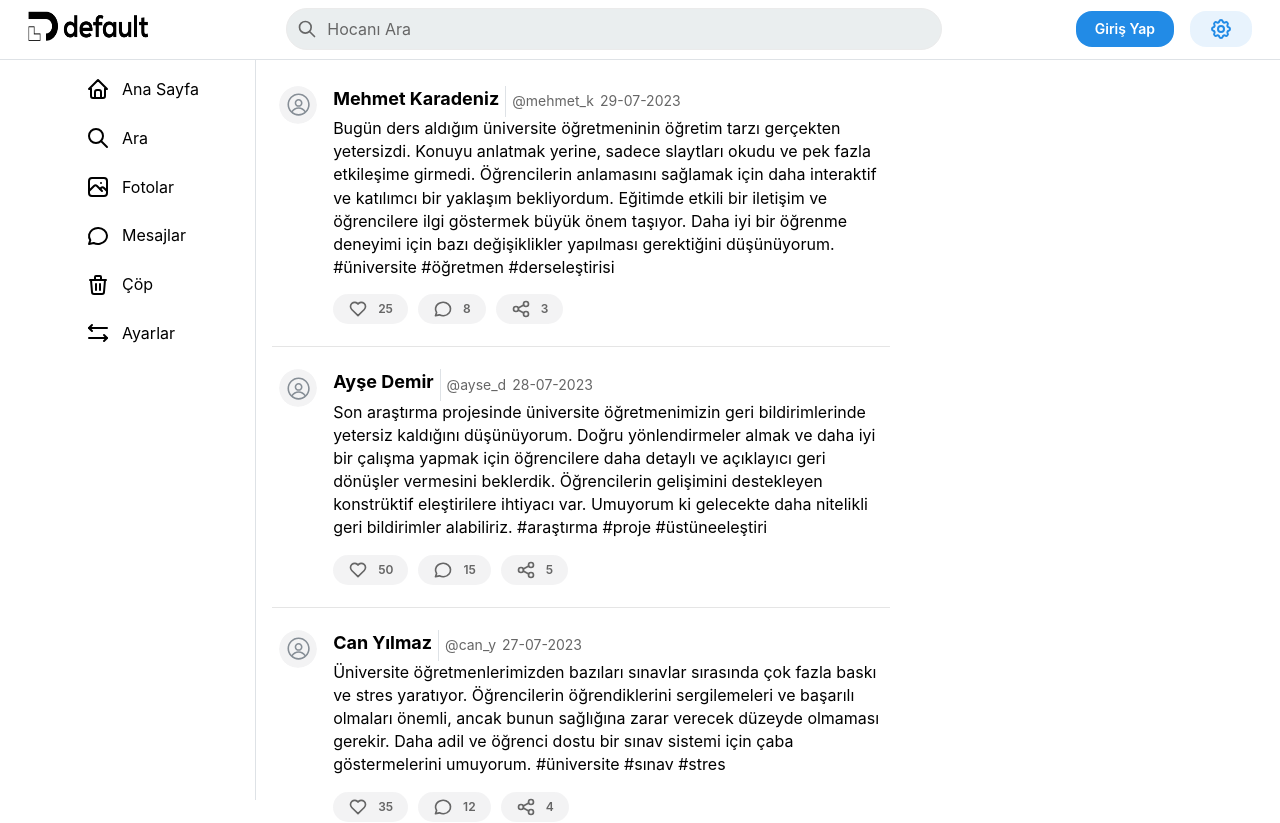
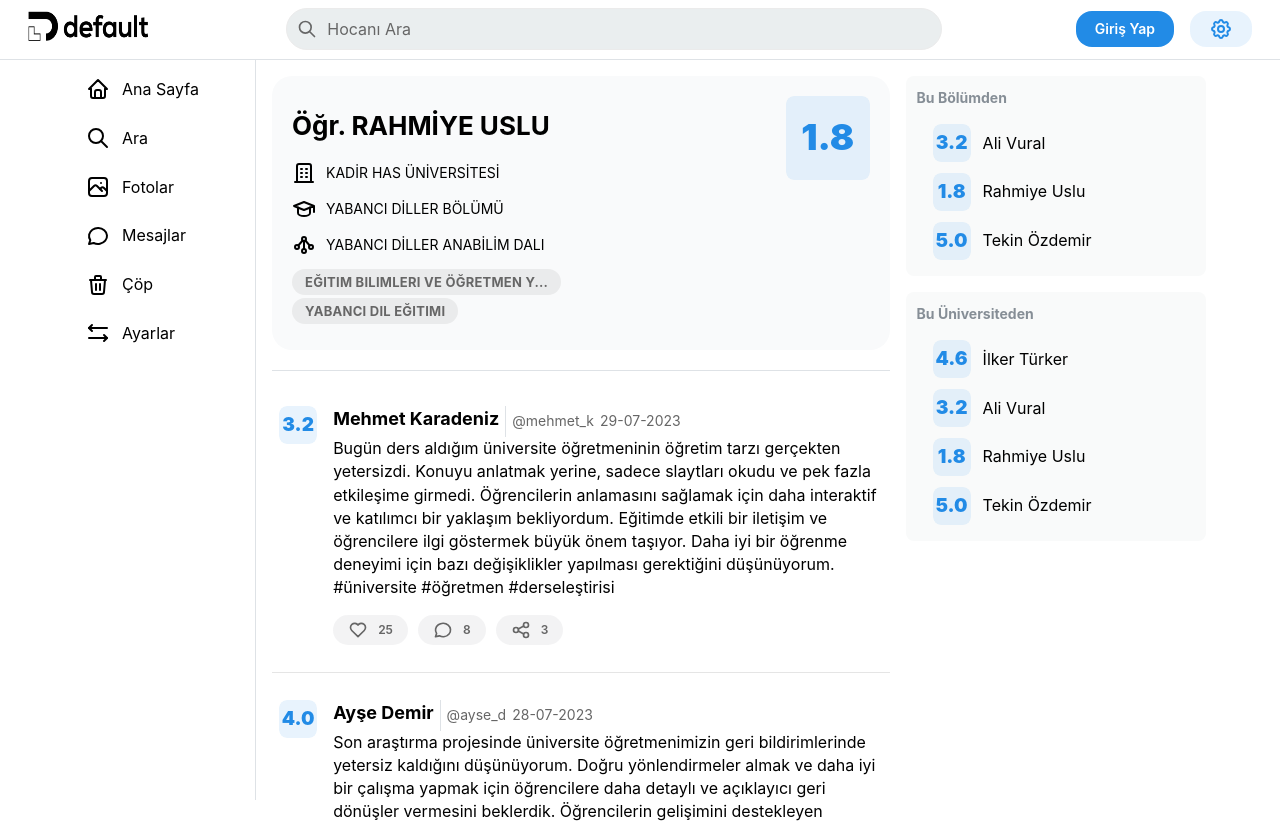
Before and after one commit to hmtcelik/hocani-notla-v2, a Next.js app: page /doctor/123456 in a window 1280 px wide. Shown: the top 823 px of the page. Built offline with nearby package versions, Linux system fonts and the light colour scheme.

Commit message:
doctor detail page

```diff
--- a/app/_components/PopularDoctors.tsx
+++ b/app/_components/AsideDoctors.tsx
@@ -1,18 +1,23 @@
 import Link from 'next/link';
 import { Alert, Accordion } from '@mantine/core';
 import { Avatar } from '@mantine/core';
+import ScoreAvatar from './ScoreAvatar';
 
-const data = [
-  { avatar:'', label: 'İlker Türker', value: '123456' },
-  { avatar:'', label: 'Fehmi Akyol', value: '789012'},
-  { avatar:'', label: 'Ali Vural',  value: '345678' },
-  { avatar:'', label: 'Rahmiye Uslu', value: '901234' },
-  { avatar:'', label: 'Tekin Özdemir', value: '567890' },
-];
+interface DoctorData{
+  score: number;
+  label: string;
+  value: string;
+}
 
-export default function PopularDoctors() {
+interface AsideDoctorsProps{
+  data: DoctorData[]
+  title: string
+}
+
+export default function AsideDoctors({data, title}:AsideDoctorsProps) {
+
   return (
-    <Alert variant="light" bg={'#f9fafa'} color="gray" radius="md" title="Popüler Hocalar" p={10} style={{position:'fixed' ,maxWidth:300, width:'100%'}}>
+    <Alert variant="light" bg={'#f9fafa'} color="gray" radius="md" title={title} p={10}>
       <Accordion defaultValue="popularItems" variant="filled" className="accordion">
         {data.map((item) => (
         <Link href={`/doctor/${item.value}`}>
@@ -23,7 +28,7 @@ export default function PopularDoctors() {
                   display: 'none',
                 },
               }}
-              icon={<Avatar radius={'xl'} />}
+              icon={<ScoreAvatar score={item.score} />}
             >
               {item.label}
             </Accordion.Control>
--- a/app/_components/DoctorCard.tsx
+++ b/app/_components/DoctorCard.tsx
@@ -1,10 +1,39 @@
-import { Group, Title } from '@mantine/core';
+'use client'
+
+import { Badge, Title, Text, Grid, Group } from '@mantine/core';
+import { IconSchool, IconBuilding, IconBinaryTree2 } from '@tabler/icons-react';
+import ScoreAvatar from './ScoreAvatar';
+
 
 export default function DoctorCard() {
+  const infoTexts = [
+    { icon: <IconBuilding/>, text: doctor.university },
+    { icon: <IconSchool/>, text: doctor.department },
+    { icon: <IconBinaryTree2/>, text: doctor.branch },
+  ]
+
   return (
-    <Group>
-      <Title order={4}>{doctor.uid}</Title>
-    </Group>
+    <Grid p={20} gutter={0} bg='#f9fafb' style={{borderRadius:20}} justify='space-between'>
+      <Grid.Col span={{base:6.5, xs:8}}>
+          <Title py={12} order={2}>{doctor.title} {doctor.fullname}</Title>
+          {infoTexts.map((infoText) => (
+            <Group py={6} gap={10}>
+              {infoText.icon}
+              <Text fz={14} >{infoText.text}</Text>
+            </Group>
+          ))}
+          <Group py={6} gap={3}>
+            {doctor.professions.split(',').map((profession) => (
+              <Badge size='lg' variant="light" color="#666666" title={profession}>{profession.slice(0,30)}{(profession.length > 30) ? '...' : ''}</Badge>
+              ))}
+          </Group>
+      </Grid.Col>
+      <Grid.Col span={{base:3.5, xs:2}}>
+        <Group justify='flex-end'>
+          <ScoreAvatar fz={36} size={'xl'} score={1.78} />
+        </Group>
+      </Grid.Col>
+    </Grid>
   );
 }
 
@@ -13,10 +42,10 @@ const doctor = {
   branch: 'YABANCI DİLLER ANABİLİM DALI',
   department: 'YABANCI DİLLER BÖLÜMÜ',
   faculty: 'YABANCI DİLLER YÜKSEKOKULU',
-  fullname: 'CEREN ÖNER',
+  fullname: 'RAHMİYE USLU',
   id: 226655,
   mail: '',
   professions: 'Eğitim Bilimleri ve Öğretmen Yetiştirme Temel Alanı, Yabancı Dil Eğitimi',
-  title: 'ÖĞRETİM GÖREVLİSİ',
+  title: 'Öğr.',
   university: 'KADİR HAS ÜNİVERSİTESİ',
 };
--- a/app/_components/Post.tsx
+++ b/app/_components/Post.tsx
@@ -1,6 +1,7 @@
 import { Grid, Avatar, Title, Text, Group, Button, Divider } from '@mantine/core';
 import { IconHeart, IconHeartFilled, IconArrowForward, IconMessageCircle, IconShare } from '@tabler/icons-react';
 import Link from 'next/link';
+import ScoreAvatar from './ScoreAvatar';
 
 interface PostProps {
   id: number;
@@ -11,6 +12,7 @@ interface PostProps {
   likes: number;
   comments: number;
   shares: number;
+  score: number;
   doctor: string | null;
   doctorId: string | null;
   university: string | null;
@@ -21,7 +23,7 @@ const cardTitleTextColor = '#595959'
 export default function Post(post: PostProps) {
   return (
     <>
-        <Grid p={10} className="post">
+        <Grid p={10} py={15} className="post">
           {post.doctor && post.university && post.doctorId &&
             <>
               <Grid.Col span={{base:2, xs:1}}>
@@ -42,7 +44,7 @@ export default function Post(post: PostProps) {
             }
               <Grid.Col span={{base:2, xs:1}}>
                 <Group justify="flex-end" align="flex-start">
-                  <Avatar radius="xl"  />
+                  <ScoreAvatar score={post.score} />
                 </Group>
               </Grid.Col>
           <Grid.Col span={{base:10, xs:11}}>
--- /dev/null
+++ b/app/_components/ScoreAvatar.tsx
@@ -0,0 +1,17 @@
+import { Avatar, Text} from '@mantine/core';
+
+interface ScoreProps{
+  score:number
+  size?: string | number
+  fz?: number
+}
+
+export default function ScoreAvatar({score, size, fz}:ScoreProps) {
+  return (
+    <Avatar size={size || 'md'} color="blue" radius="md">
+      <Text fz={fz || 19} fw={'bolder'}>
+        {score.toFixed(1)}
+      </Text>
+    </Avatar>
+  );
+}
--- a/app/doctor/[slug]/page.tsx
+++ b/app/doctor/[slug]/page.tsx
@@ -1,14 +1,18 @@
-'use client'
+'use client';
 
-import { Grid } from '@mantine/core';
+import { Divider, Grid, Stack } from '@mantine/core';
 
 import Post from '@/app/_components/Post';
+import DoctorCard from '@/app/_components/DoctorCard';
+import AsideDoctors from '@/app/_components/AsideDoctors';
 
 export default function Doctor() {
   return (
     <>
       <Grid grow>
-      <Grid.Col span={{ base: 12, md: 8, lg:8.8 }}>
+        <Grid.Col span={{ base: 12, md: 8, lg: 8.8 }}>
+          <DoctorCard />
+          <Divider my={20} size={'xs'} />
           {POSTS.map((post) => (
             <Post
               key={post.id}
@@ -20,17 +24,18 @@ export default function Doctor() {
               likes={post.likes}
               comments={post.comments}
               shares={post.shares}
+              score={post.score}
               doctor={null}
               doctorId={null}
               university={null}
             />
           ))}
         </Grid.Col>
-      <Grid.Col
-        display={{ base: 'none', md: 'block' }}
-        span={{ base: 12, md: 4, lg:3.2 }}
-      >
-
+        <Grid.Col display={{ base: 'none', md: 'block' }} span={{ base: 12, md: 4, lg: 3.2 }}>
+          <Stack style={{position:'fixed', maxWidth:300, width:'100%'}}>
+            <AsideDoctors title='Bu Bölümden' data={RELATED_DOCTORS}/>
+            <AsideDoctors title='Bu Üniversiteden' data={MORE_DOCTORS_FROM_UNI}/>
+          </Stack>
         </Grid.Col>
       </Grid>
     </>
@@ -42,65 +47,85 @@ const POSTS = [
     id: 1,
     author: 'Mehmet Karadeniz',
     username: 'mehmet_k',
-    text: "Bugün ders aldığım üniversite öğretmeninin öğretim tarzı gerçekten yetersizdi. Konuyu anlatmak yerine, sadece slaytları okudu ve pek fazla etkileşime girmedi. Öğrencilerin anlamasını sağlamak için daha interaktif ve katılımcı bir yaklaşım bekliyordum. Eğitimde etkili bir iletişim ve öğrencilere ilgi göstermek büyük önem taşıyor. Daha iyi bir öğrenme deneyimi için bazı değişiklikler yapılması gerektiğini düşünüyorum. #üniversite #öğretmen #derseleştirisi",
+    text: 'Bugün ders aldığım üniversite öğretmeninin öğretim tarzı gerçekten yetersizdi. Konuyu anlatmak yerine, sadece slaytları okudu ve pek fazla etkileşime girmedi. Öğrencilerin anlamasını sağlamak için daha interaktif ve katılımcı bir yaklaşım bekliyordum. Eğitimde etkili bir iletişim ve öğrencilere ilgi göstermek büyük önem taşıyor. Daha iyi bir öğrenme deneyimi için bazı değişiklikler yapılması gerektiğini düşünüyorum. #üniversite #öğretmen #derseleştirisi',
     date: '29-07-2023',
     likes: 25,
     comments: 8,
     shares: 3,
     doctor: 'Rahmiye Uslu',
     doctorId: '901234',
-    university: 'Karabük Üniversitesi'
+    university: 'Karabük Üniversitesi',
+    score: 3.2,
   },
   {
     id: 2,
     author: 'Ayşe Demir',
     username: 'ayse_d',
-    text: "Son araştırma projesinde üniversite öğretmenimizin geri bildirimlerinde yetersiz kaldığını düşünüyorum. Doğru yönlendirmeler almak ve daha iyi bir çalışma yapmak için öğrencilere daha detaylı ve açıklayıcı geri dönüşler vermesini beklerdik. Öğrencilerin gelişimini destekleyen konstrüktif eleştirilere ihtiyacı var. Umuyorum ki gelecekte daha nitelikli geri bildirimler alabiliriz. #araştırma #proje #üstüneeleştiri",
+    text: 'Son araştırma projesinde üniversite öğretmenimizin geri bildirimlerinde yetersiz kaldığını düşünüyorum. Doğru yönlendirmeler almak ve daha iyi bir çalışma yapmak için öğrencilere daha detaylı ve açıklayıcı geri dönüşler vermesini beklerdik. Öğrencilerin gelişimini destekleyen konstrüktif eleştirilere ihtiyacı var. Umuyorum ki gelecekte daha nitelikli geri bildirimler alabiliriz. #araştırma #proje #üstüneeleştiri',
     date: '28-07-2023',
     likes: 50,
     comments: 15,
     shares: 5,
     doctor: 'Rahmiye Uslu',
     doctorId: '901234',
-    university: 'Karabük Üniversitesi'
+    university: 'Karabük Üniversitesi',
+    score: 4,
   },
   {
     id: 3,
     author: 'Can Yılmaz',
     username: 'can_y',
-    text: "Üniversite öğretmenlerimizden bazıları sınavlar sırasında çok fazla baskı ve stres yaratıyor. Öğrencilerin öğrendiklerini sergilemeleri ve başarılı olmaları önemli, ancak bunun sağlığına zarar verecek düzeyde olmaması gerekir. Daha adil ve öğrenci dostu bir sınav sistemi için çaba göstermelerini umuyorum. #üniversite #sınav #stres",
+    text: 'Üniversite öğretmenlerimizden bazıları sınavlar sırasında çok fazla baskı ve stres yaratıyor. Öğrencilerin öğrendiklerini sergilemeleri ve başarılı olmaları önemli, ancak bunun sağlığına zarar verecek düzeyde olmaması gerekir. Daha adil ve öğrenci dostu bir sınav sistemi için çaba göstermelerini umuyorum. #üniversite #sınav #stres',
     date: '27-07-2023',
     likes: 35,
     comments: 12,
     shares: 4,
     doctor: 'Rahmiye Uslu',
     doctorId: '901234',
-    university: 'Karabük Üniversitesi'
+    university: 'Karabük Üniversitesi',
+    score: 1.2,
   },
   {
     id: 4,
     author: 'Elif Akın',
     username: 'elif_a',
-    text: "Üniversitede bazı öğretmenler, ders materyallerini güncellemek ve yeni teknolojilere entegre etmek konusunda yeterince ilerlemiyor gibi görünüyor. Eğitimde teknolojinin gücü tartışılmaz, bu yüzden öğrencilere daha modern ve etkileşimli bir öğrenme deneyimi sunmak için daha fazla çaba göstermeleri gerektiğini düşünüyorum. #eğitim #teknoloji #yenilik",
+    text: 'Üniversitede bazı öğretmenler, ders materyallerini güncellemek ve yeni teknolojilere entegre etmek konusunda yeterince ilerlemiyor gibi görünüyor. Eğitimde teknolojinin gücü tartışılmaz, bu yüzden öğrencilere daha modern ve etkileşimli bir öğrenme deneyimi sunmak için daha fazla çaba göstermeleri gerektiğini düşünüyorum. #eğitim #teknoloji #yenilik',
     date: '26-07-2023',
     likes: 42,
     comments: 18,
     shares: 7,
     doctor: 'Rahmiye Uslu',
     doctorId: '901234',
-    university: 'Karabük Üniversitesi'
+    university: 'Karabük Üniversitesi',
+    score: 0.5,
   },
   {
     id: 5,
     author: 'Zeynep Kaya',
     username: 'zeynep_k',
-    text: "Bazı üniversite öğretmenleri, öğrencilere geri bildirim sağlarken olumlu yanlarına daha fazla odaklanmalı. Eleştiri önemli, ancak övgü de motive edici ve öğrencilerin kendine güvenini artırıcı bir etkiye sahip olabilir. Daha dengeli bir geri bildirim yaklaşımı benimsemeleri, öğrenci başarısını olumlu yönde etkileyebilir. #geribildirim #övgü #motivasyon",
+    text: 'Bazı üniversite öğretmenleri, öğrencilere geri bildirim sağlarken olumlu yanlarına daha fazla odaklanmalı. Eleştiri önemli, ancak övgü de motive edici ve öğrencilerin kendine güvenini artırıcı bir etkiye sahip olabilir. Daha dengeli bir geri bildirim yaklaşımı benimsemeleri, öğrenci başarısını olumlu yönde etkileyebilir. #geribildirim #övgü #motivasyon',
     date: '25-07-2023',
     likes: 55,
     comments: 25,
     shares: 9,
     doctor: 'Rahmiye Uslu',
     doctorId: '901234',
-    university: 'Karabük Üniversitesi'
+    university: 'Karabük Üniversitesi',
+    score: 0,
   },
-]
+];
+
+
+const RELATED_DOCTORS = [
+  { score:3.2, label: 'Ali Vural',  value: '345678' },
+  { score:1.8, label: 'Rahmiye Uslu', value: '901234' },
+  { score:5, label: 'Tekin Özdemir', value: '567890' },
+];
+
+
+const MORE_DOCTORS_FROM_UNI = [
+  { score:4.6, label: 'İlker Türker', value: '123456' },
+  { score:3.2, label: 'Ali Vural',  value: '345678' },
+  { score:1.8, label: 'Rahmiye Uslu', value: '901234' },
+  { score:5, label: 'Tekin Özdemir', value: '567890' },
+];
--- a/app/style.scss
+++ b/app/style.scss
@@ -12,7 +12,7 @@ a{
 
     .item{
         &:hover{
-            background-color: #eee;
+            background-color: #f0f3f4;
             border-radius: 8px;
         }
     }
@@ -37,7 +37,7 @@ a{
 .post{
     border-radius: 15px;
     &:hover{
-        background-color: #f5f5f5;
+        background-color: #f3f5f6;
         cursor: pointer;
     }
     button:hover{
```
Also changed, not shown: app/page.tsx (+24 -8 lines). Lines whose indentation alone changed are shown as unchanged.
